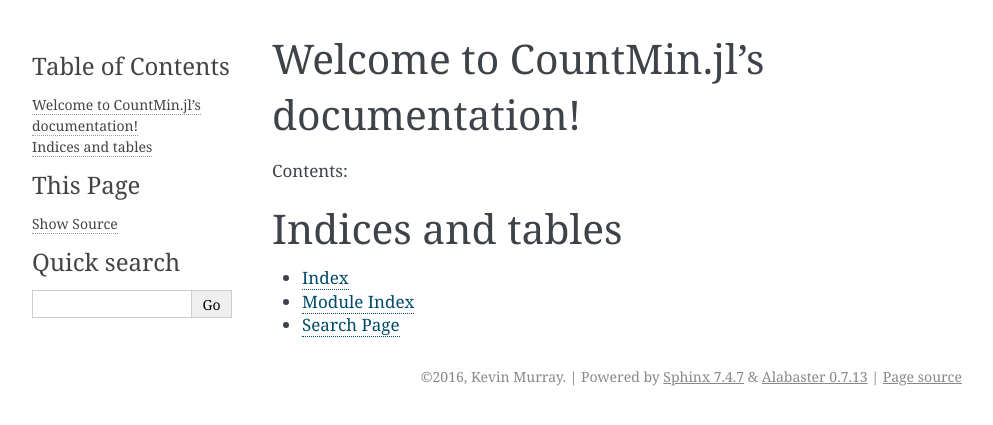
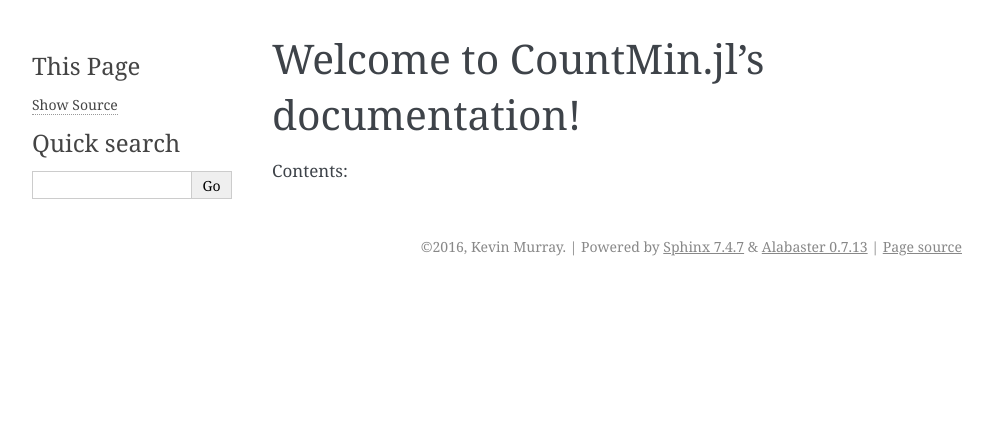
Before and after one commit to kdm9/CountMin.jl, a Sphinx documentation site: the page built from doc/index.rst, in a window 1280 px wide. Shown: the top 425 px of the page, without its empty margins (148-1141 px from the left). Built offline with Sphinx 7.4.7, drawn with Linux system fonts in a browser that asks for light colours.

```diff
--- a/doc/conf.py
+++ b/doc/conf.py
@@ -23,12 +23,19 @@ import os
 # -- General configuration ------------------------------------------------
 
 # If your documentation needs a minimal Sphinx version, state it here.
-#needs_sphinx = '1.0'
+needs_sphinx = '1.2'
 
 # Add any Sphinx extension module names here, as strings. They can be
 # extensions coming with Sphinx (named 'sphinx.ext.*') or your custom
 # ones.
-extensions = []
+extensions = [
+    'sphinx.ext.mathjax',
+    'sphinx.ext.autodoc',
+    'sphinx.ext.napoleon',
+    'juliadoc.julia',
+    'juliadoc.jldoctest',
+    'juliadoc.jlhelp'
+]
 
 # Add any paths that contain templates here, relative to this directory.
 templates_path = ['_templates']
@@ -39,7 +46,7 @@ templates_path = ['_templates']
 source_suffix = '.rst'
 
 # The encoding of source files.
-#source_encoding = 'utf-8-sig'
+source_encoding = 'utf-8-sig'
 
 # The master toctree document.
 master_doc = 'index'
@@ -56,7 +63,7 @@ author = u'Kevin Murray'
 # The short X.Y version.
 version = u'0.1.0'
 # The full version, including alpha/beta/rc tags.
-release = u'0.1.0'
+release = u'0.1.0-dev'
 
 # The language for content autogenerated by Sphinx. Refer to documentation
 # for a list of supported languages.
@@ -119,7 +126,7 @@ html_theme = 'alabaster'
 
 # The name for this set of Sphinx documents.  If None, it defaults to
 # "<project> v<release> documentation".
-#html_title = None
+html_title = "CountMin.jl Documentation"
 
 # A shorter title for the navigation bar.  Default is the same as html_title.
 #html_short_title = None
@@ -162,7 +169,7 @@ html_static_path = ['_static']
 #html_domain_indices = True
 
 # If false, no index is generated.
-#html_use_index = True
+html_use_index = False
 
 # If true, the index is split into individual pages for each letter.
 #html_split_index = False
@@ -199,7 +206,7 @@ html_static_path = ['_static']
 #html_search_scorer = 'scorer.js'
 
 # Output file base name for HTML help builder.
-htmlhelp_basename = 'CountMinjldoc'
+htmlhelp_basename = 'CountMinjl'
 
 # -- Options for LaTeX output ---------------------------------------------
 
--- a/doc/index.rst
+++ b/doc/index.rst
@@ -10,12 +10,3 @@ Contents:
 
 .. toctree::
    :maxdepth: 2
-
-
-
-Indices and tables
-==================
-
-* :ref:`genindex`
-* :ref:`modindex`
-* :ref:`search`
--- /dev/null
+++ b/doc/requirements.txt
@@ -0,0 +1 @@
+-e git+https://github.com/JuliaLang/JuliaDoc.git#egg=JuliaDoc
```
